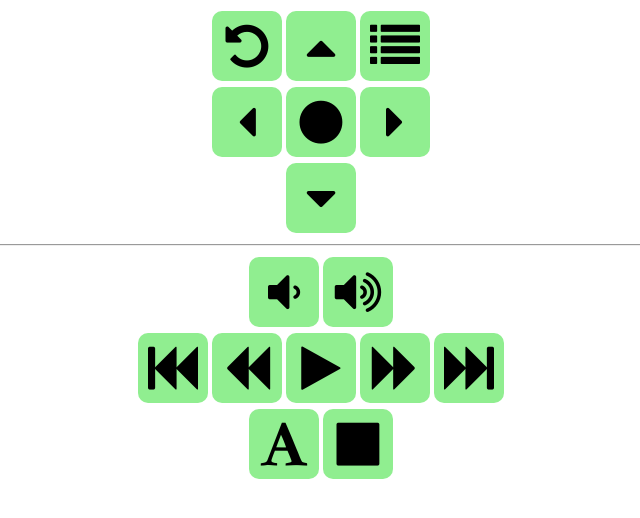
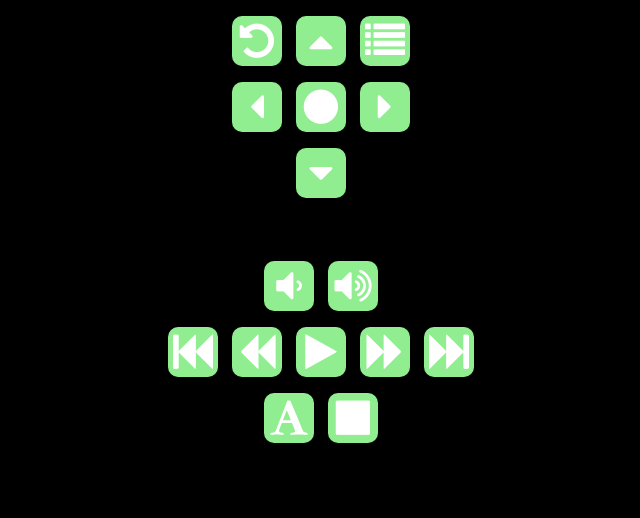
Before and after one commit to zegl/plex-remote, a plain HTML site: page index.html in a window 1280 px wide. Shown: the whole page, without its empty margins (319-959 px from the left). Drawn offline with Linux system fonts and the light colour scheme.

Commit message:
Minor styling

```diff
--- a/index.html
+++ b/index.html
@@ -1,24 +1,32 @@
 <!DOCTYPE html>
 <html>
     <head>
+        <title>GusTV Remote</title>
         <link href="http://maxcdn.bootstrapcdn.com/font-awesome/4.2.0/css/font-awesome.min.css" rel="stylesheet">
-
-        <title>GusTV Remote</title>
+        <meta content='initial-scale=1.0; maximum-scale=1.0; user-scalable=0;' name='viewport'>
+        <meta content="width=device-width" name="viewport">
 
         <style type="text/css">
+
+            html, body {
+                background: black;
+                color: white;
+                font-size: 40px;
+            }
+
             table {
-                max-width: 200px;
                 text-align: center;
-                font-size: 50px;
                 margin: 0 auto;
             }
 
             i {
                 background: lightgreen;
-                width: 50px;
+                width: 40px;
+                height: 40px;
                 display: block;
-                padding: 10px;
+                padding: 5px;
                 border-radius: 10px;
+                margin: 5px;
             }
         </style>
 
@@ -26,8 +34,6 @@
 
             var request = function(action)
             {
-                console.log(action);
-
                 var server = "192.168.0.101";
                 var client = "192.168.0.102";
 
@@ -91,7 +97,7 @@
             </tr>
         </table>
 
-        <hr/>
+        <br>
 
         <table class="buttons row-2">
             <tr>
```
